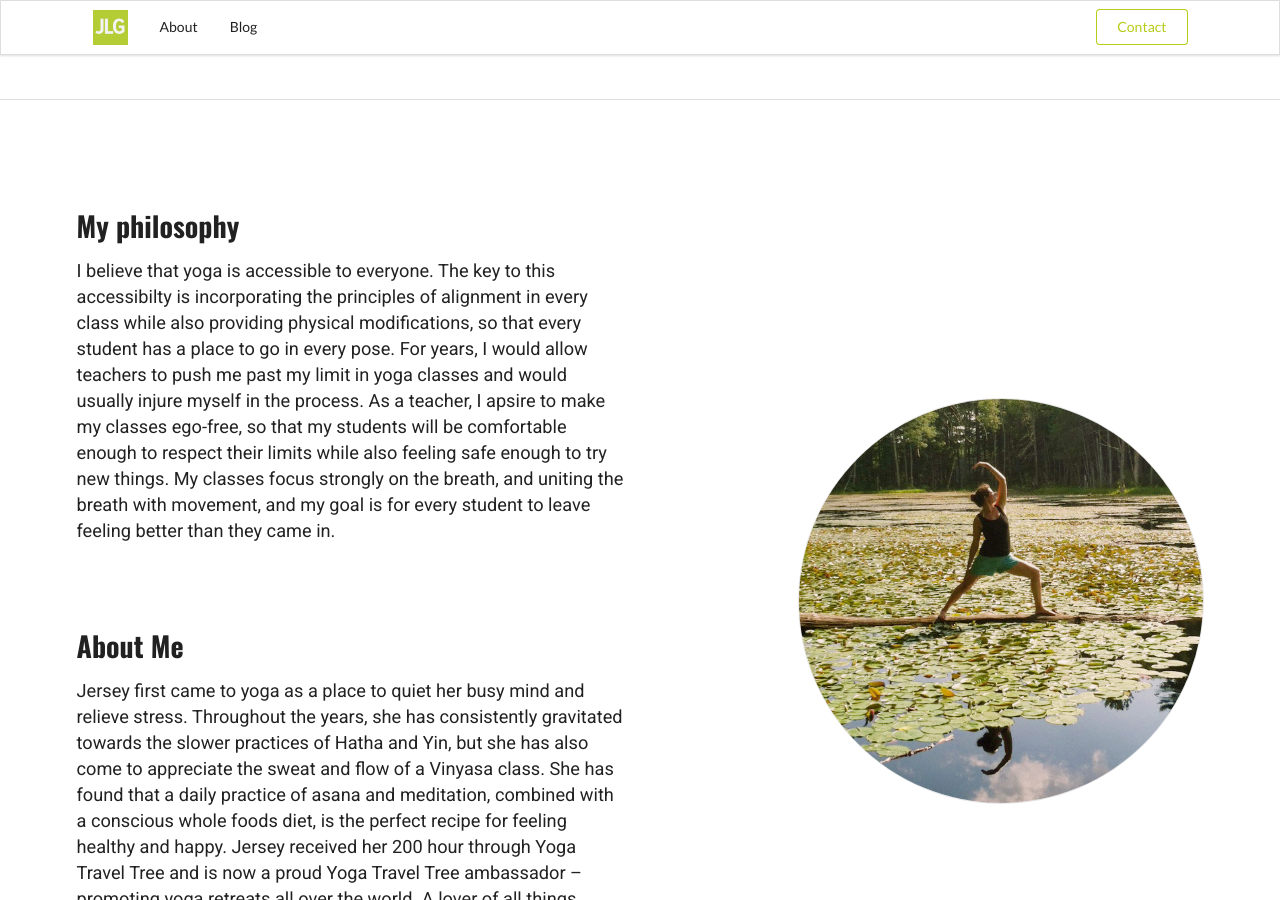
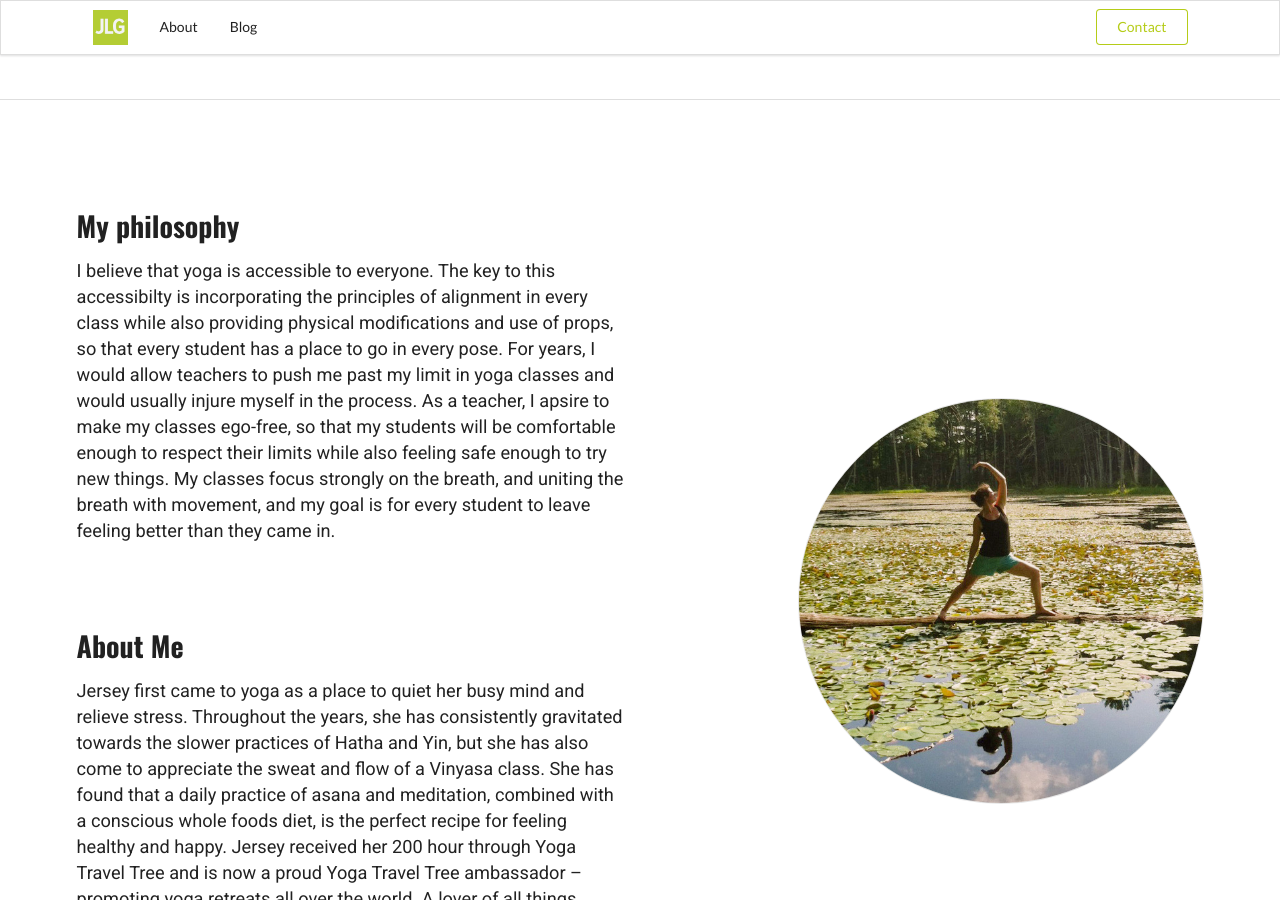
Before and after one commit to yogi-jerz/yogi-jerz.github.io, a Jekyll site: the page built from index.html, in a window 1280 px wide and 900 px high, scrolled down 600 px. Built offline with Jekyll 4.4.1, drawn with Linux system fonts in a browser that asks for light colours; nearby versions of some CDN libraries; the list of posts is cut into pages by our own code.

```diff
--- a/index.html
+++ b/index.html
@@ -19,7 +19,7 @@
                 <div class="eight wide column">
                     <h3 class="ui header">My philosophy</h3>
 
-                    <p>I believe that yoga is accessible to everyone. The key to this accessibilty is incorporating the principles of alignment in every class while also  providing physical modifications, so that every student has a place to go in every pose. For years, I would allow teachers to push me past my limit in yoga classes and would usually injure myself in the process. As a teacher, I apsire to make my classes ego-free, so that my students will be comfortable enough to respect their limits while also feeling safe enough to try new things. My classes focus strongly on the breath, and uniting the breath with movement, and my goal is for every student to leave feeling better than they came in.</p>
+                    <p>I believe that yoga is accessible to everyone. The key to this accessibilty is incorporating the principles of alignment in every class while also  providing physical modifications and use of props, so that every student has a place to go in every pose. For years, I would allow teachers to push me past my limit in yoga classes and would usually injure myself in the process. As a teacher, I apsire to make my classes ego-free, so that my students will be comfortable enough to respect their limits while also feeling safe enough to try new things. My classes focus strongly on the breath, and uniting the breath with movement, and my goal is for every student to leave feeling better than they came in.</p>
 
                     <h3 class="ui header">About Me</h3>
 
```
